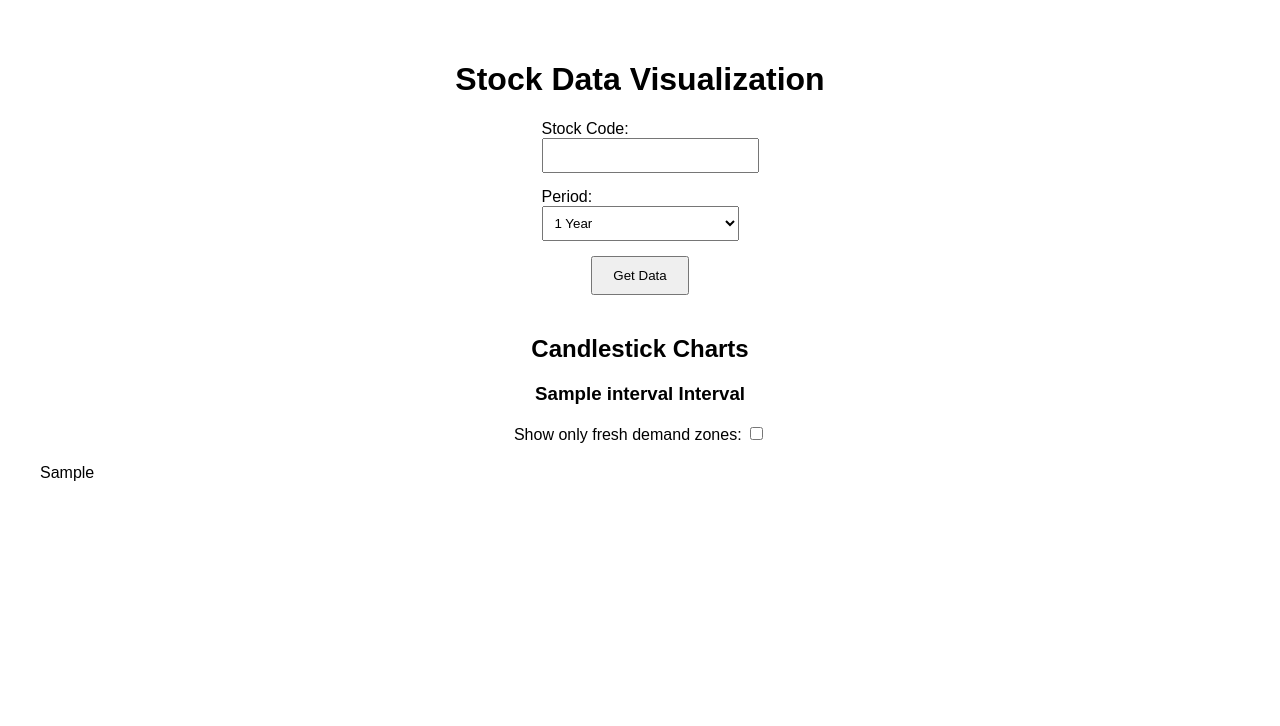
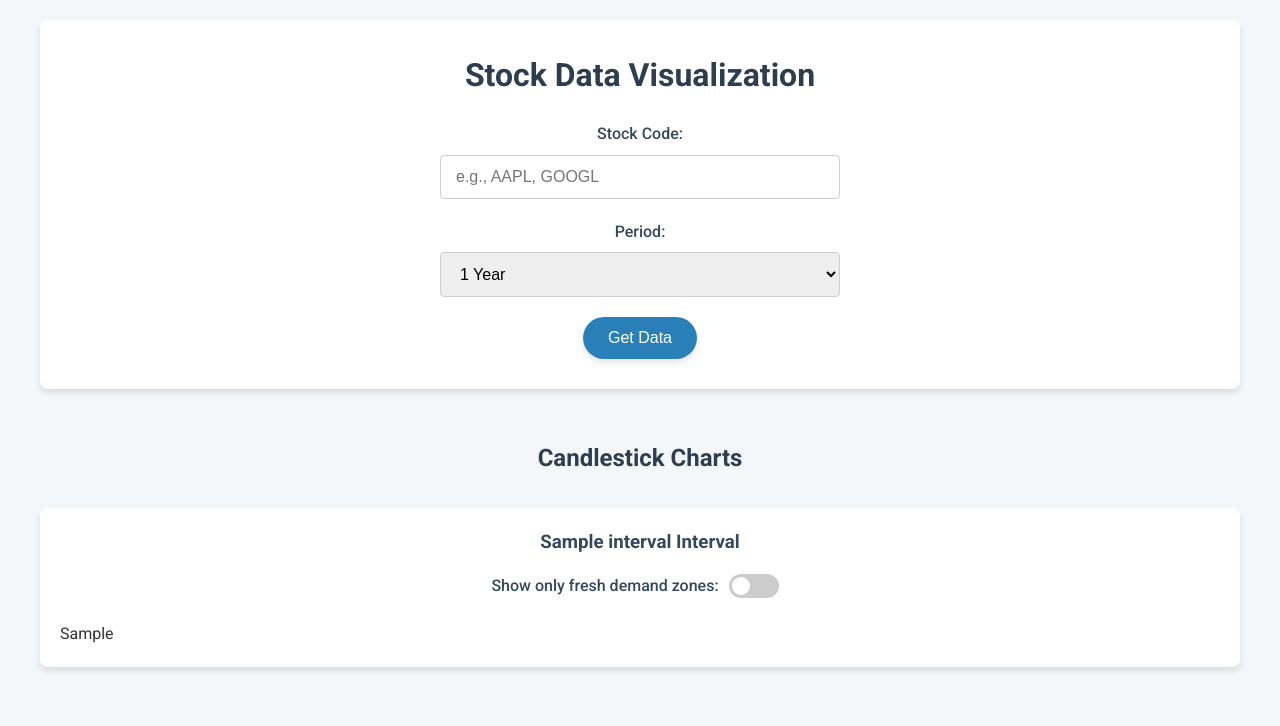
Before and after one commit to godsambitious-ashu/PriceActionAI, a Flask app: template templates/index.html in a window 1280 px wide. Shown: the top 726 px of the page. Run offline with Flask 3, Linux system fonts and the light colour scheme; the template is opened without the code that fills it: most values are stand-ins (such as "Sample title", 1, 10 or a date in 2020); some libraries are stand-ins or nearby versions.

Commit message:
UI changes

```diff
--- a/app.py
+++ b/app.py
@@ -38,14 +38,6 @@ def index():
                 # Fetch stock data for the current interval
                 stock_data = DataFetcher.fetch_stock_data(stock_code, interval=interval, period=period)
                 logging.debug(f"Data fetched successfully for interval {interval}")
-
-                # Generate a string representation of the stock data
-                stock_data_str = "\n".join([
-                    f"{idx.date()} Open: {row['Open']} High: {row['High']} Low: {row['Low']} Close: {row['Close']}"
-                    for idx, row in stock_data.iterrows()
-                ])
-                logging.debug(f"Initial Stock Data for {interval}:\n{stock_data_str}")
-                stock_data_combined += f"\n--- {interval} ---\n{stock_data_str}"
 
                 # Step 1: Create the base candlestick chart
                 base_fig = plotter.create_candlestick_chart(stock_data, stock_code, interval)
@@ -91,8 +83,7 @@ def index():
 
             return render_template('index.html',
                                    charts=charts,
-                                   demand_zones_info=demand_zones_info,
-                                   stock_data_str=stock_data_combined)
+                                   demand_zones_info=demand_zones_info)
         except Exception as e:
             logging.error(f"Error processing request: {e}")
             return render_template('index.html', chart=None, error=str(e))
--- a/stock_data/candlestick_utils.py
+++ b/stock_data/candlestick_utils.py
@@ -73,6 +73,7 @@ class CandleStickUtils:
             name='Exciting Candles'
         ))
         logging.debug("Exciting candles highlighted")
+
         return fig
 
     @staticmethod
--- a/templates/index.html
+++ b/templates/index.html
@@ -5,29 +5,217 @@
     <meta name="viewport" content="width=device-width, initial-scale=1.0">
     <title>Stock Data Visualization</title>
     <script src="https://cdn.plot.ly/plotly-latest.min.js"></script>
+    <!-- Google Fonts -->
+    <link href="https://fonts.googleapis.com/css2?family=Roboto:wght@400;500;700&display=swap" rel="stylesheet">
     <style>
-        /* Basic styling for better presentation */
-        body { font-family: Arial, sans-serif; margin: 20px; }
-        .container { max-width: 1200px; margin: 0 auto; padding: 20px; }
-        .form-section, .charts-section, .info-section { margin-bottom: 40px; }
-        .chart-container, .info-container { margin-bottom: 30px; }
-        .toggle-section { text-align: center; margin-bottom: 20px; }
-        .error { color: red; text-align: center; }
+        /* Reset some default styles */
+        *, *::before, *::after {
+            box-sizing: border-box;
+            margin: 0;
+            padding: 0;
+        }
+
+        body {
+            font-family: 'Roboto', sans-serif;
+            background-color: #f4f7fa;
+            color: #333;
+            line-height: 1.6;
+            padding: 20px;
+        }
+
+        .container {
+            max-width: 1200px;
+            margin: 0 auto;
+        }
+
+        /* Header Section */
+        .form-section {
+            background: #fff;
+            padding: 30px 40px;
+            border-radius: 8px;
+            box-shadow: 0 4px 6px rgba(0,0,0,0.1);
+            text-align: center;
+            margin-bottom: 50px;
+        }
+
+        .form-section h1 {
+            margin-bottom: 20px;
+            color: #2c3e50;
+        }
+
+        form {
+            display: flex;
+            flex-direction: column;
+            align-items: center;
+        }
+
+        form div {
+            width: 100%;
+            max-width: 400px;
+            margin-bottom: 20px;
+        }
+
+        label {
+            display: block;
+            margin-bottom: 8px;
+            font-weight: 500;
+            color: #34495e;
+        }
+
+        input[type="text"], select {
+            width: 100%;
+            padding: 12px 15px;
+            border: 1px solid #ccd0d5;
+            border-radius: 4px;
+            font-size: 16px;
+            transition: border-color 0.3s ease;
+        }
+
+        input[type="text"]:focus, select:focus {
+            border-color: #2980b9;
+            outline: none;
+        }
+
+        button {
+            padding: 12px 25px;
+            background-color: #2980b9;
+            color: #fff;
+            border: none;
+            border-radius: 25px;
+            font-size: 16px;
+            cursor: pointer;
+            transition: background-color 0.3s ease;
+            box-shadow: 0 4px 6px rgba(0,0,0,0.1);
+        }
+
+        button:hover {
+            background-color: #1f6391;
+        }
+
+        /* Charts Section */
+        .charts-section {
+            margin-top: 20px;
+        }
+
+        .charts-section h2 {
+            text-align: center;
+            margin-bottom: 30px;
+            color: #2c3e50;
+        }
+
+        .chart-container {
+            background: #fff;
+            padding: 20px;
+            border-radius: 8px;
+            box-shadow: 0 4px 6px rgba(0,0,0,0.1);
+            margin-bottom: 40px;
+            overflow-x: auto; /* Allow horizontal scrolling if necessary */
+        }
+
+        .chart-container h3 {
+            text-align: center;
+            margin-bottom: 15px;
+            color: #34495e;
+        }
+
+        /* Toggle Switch */
+        .toggle-section {
+            display: flex;
+            justify-content: center;
+            align-items: center;
+            margin-bottom: 15px;
+        }
+
+        .toggle-section label {
+            margin-right: 10px;
+            font-weight: 500;
+            color: #34495e;
+        }
+
+        /* Toggle Switch Styling */
+        .toggle-switch {
+            position: relative;
+            display: inline-block;
+            width: 50px;
+            height: 24px;
+        }
+
+        .toggle-switch input {
+            opacity: 0;
+            width: 0;
+            height: 0;
+        }
+
+        .slider {
+            position: absolute;
+            cursor: pointer;
+            top: 0; left: 0;
+            right: 0; bottom: 0;
+            background-color: #ccc;
+            transition: .4s;
+            border-radius: 24px;
+        }
+
+        .slider:before {
+            position: absolute;
+            content: "";
+            height: 18px;
+            width: 18px;
+            left: 3px;
+            bottom: 3px;
+            background-color: white;
+            transition: .4s;
+            border-radius: 50%;
+        }
+
+        input:checked + .slider {
+            background-color: #2980b9;
+        }
+
+        input:checked + .slider:before {
+            transform: translateX(26px);
+        }
+
+        /* Error Message */
+        .error {
+            color: #e74c3c;
+            text-align: center;
+            margin-top: 20px;
+            font-weight: 500;
+        }
+
+        /* Ensure Plotly charts fit within their containers */
+        .chart-container > div {
+            width: 100% !important;
+            max-width: 100%;
+            height: auto !important;
+        }
+
+        /* Responsive Design */
+        @media (max-width: 600px) {
+            .form-section, .chart-container {
+                padding: 20px;
+            }
+
+            button {
+                width: 100%;
+            }
+        }
     </style>
 </head>
 <body>
     <div class="container">
         <!-- **1. Form Section** -->
-        <div class="form-section" style="text-align: center;">
+        <div class="form-section">
             <h1>Stock Data Visualization</h1>
-            <form method="POST" style="display: inline-block; text-align: left;">
-                <div style="margin-bottom: 15px;">
-                    <label for="stock_code">Stock Code:</label><br>
-                    <input type="text" id="stock_code" name="stock_code" required style="width: 100%; padding: 8px;">
+            <form method="POST">
+                <div>
+                    <label for="stock_code">Stock Code:</label>
+                    <input type="text" id="stock_code" name="stock_code" placeholder="e.g., AAPL, GOOGL" required>
                 </div>
-                <div style="margin-bottom: 15px;">
-                    <label for="period">Period:</label><br>
-                    <select id="period" name="period" required style="width: 100%; padding: 8px;">
+                <div>
+                    <label for="period">Period:</label>
+                    <select id="period" name="period" required>
                         <option value="1d">1 Day</option>
                         <option value="5d">5 Days</option>
                         <option value="1mo">1 Month</option>
@@ -41,22 +229,30 @@
                         <option value="max">Max</option>
                     </select>
                 </div>
-                <div style="text-align: center;">
-                    <button type="submit" style="padding: 10px 20px;">Get Data</button>
-                </div>
+                <button type="submit">Get Data</button>
             </form>
         </div>
 
-        <!-- **2. Charts Section** -->
+        <!-- **2. Error Section (Optional)** -->
+        {% if error %}
+            <div class="error">
+                {{ error }}
+            </div>
+        {% endif %}
+
+        <!-- **3. Charts Section** -->
         {% if charts %}
             <div class="charts-section">
-                <h2 style="text-align: center;">Candlestick Charts</h2>
+                <h2>Candlestick Charts</h2>
                 {% for interval, chart_data in charts.items() %}
                     <div class="chart-container">
-                        <h3 style="text-align: center;">{{ interval }} Interval</h3>
+                        <h3>{{ interval }} Interval</h3>
                         <div class="toggle-section">
                             <label for="fresh_toggle_{{ interval }}">Show only fresh demand zones:</label>
+                            <label class="toggle-switch">
                                 <input type="checkbox" id="fresh_toggle_{{ interval }}" name="fresh_toggle" onchange="toggleFreshZones('{{ interval }}')">
+                                <span class="slider"></span>
+                            </label>
                         </div>
                         <div id="chart_all_zones_{{ interval }}">
                             {{ chart_data.all_zones | safe }}
@@ -69,31 +265,29 @@
             </div>
         {% endif %}
 
-    <!-- **6. JavaScript for Toggle Functionality** -->
+        <!-- **4. JavaScript for Toggle Functionality and Resize Handling** -->
         <script>
             /**
-         * Toggles the display of all zones and fresh zones charts and info for a given interval.
+             * Toggles the display of all zones and fresh zones charts for a given interval.
              * @param {string} interval - The interval identifier (e.g., '1m', '1d', '1wk').
              */
             function toggleFreshZones(interval) {
                 var freshToggle = document.getElementById('fresh_toggle_' + interval).checked;
                 var chartAllZones = document.getElementById('chart_all_zones_' + interval);
                 var chartFreshZones = document.getElementById('chart_fresh_zones_' + interval);
-            var infoAllZones = document.getElementById('info_all_zones_' + interval);
-            var infoFreshZones = document.getElementById('info_fresh_zones_' + interval);
 
                 if (freshToggle) {
                     chartAllZones.style.display = 'none';
                     chartFreshZones.style.display = 'block';
-                infoAllZones.style.display = 'none';
-                infoFreshZones.style.display = 'block';
                 } else {
                     chartAllZones.style.display = 'block';
                     chartFreshZones.style.display = 'none';
-                infoAllZones.style.display = 'block';
-                infoFreshZones.style.display = 'none';
                 }
             }
+
+            // Add event listener for window resize
+            window.addEventListener('resize', handleResize);
         </script>
+    </div>
 </body>
 </html>
```
Lines whose indentation alone changed are shown as unchanged.
